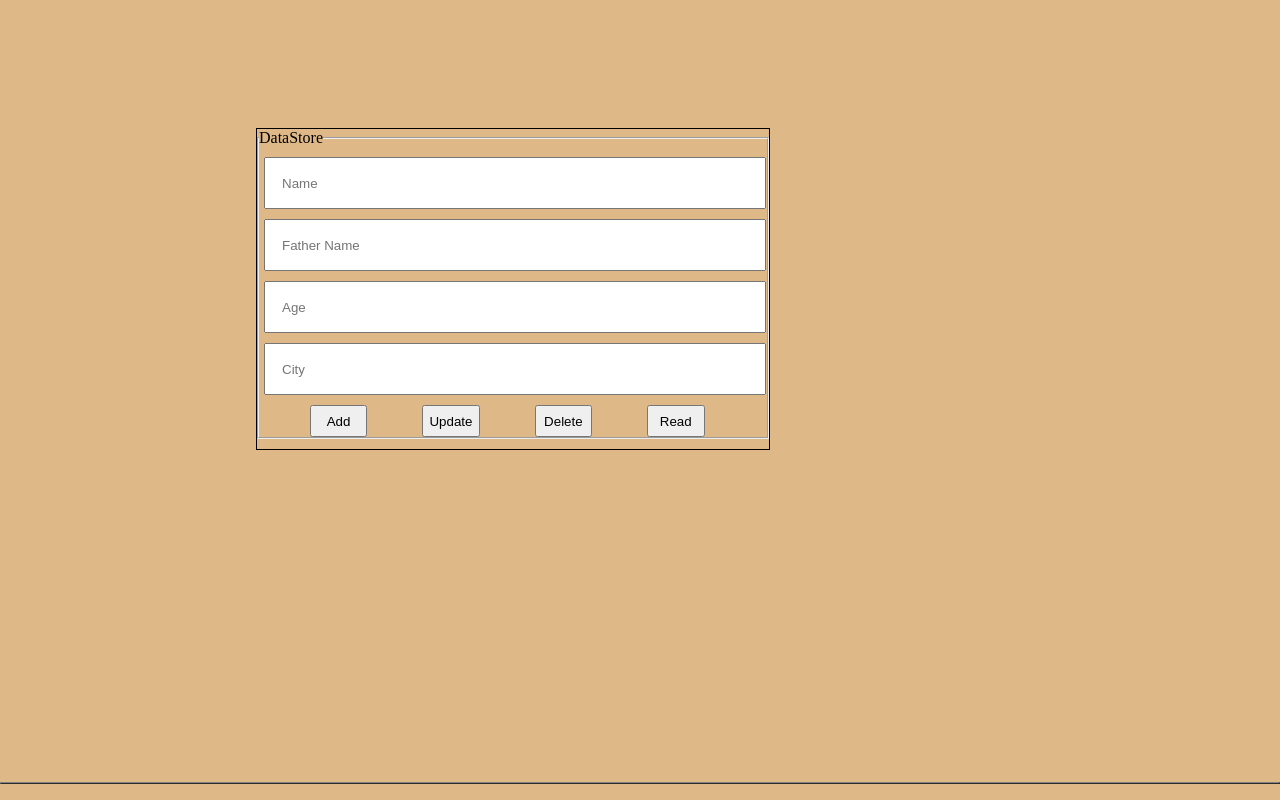
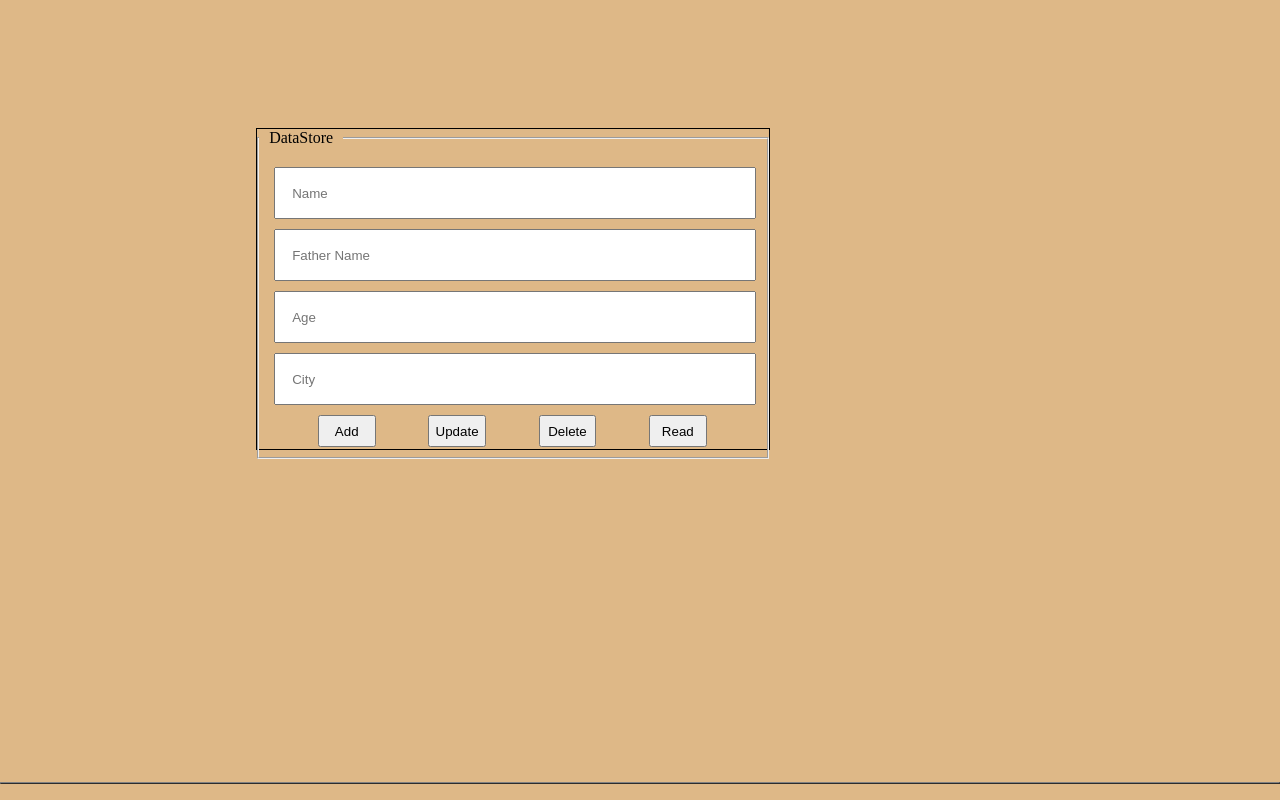
Before and after one commit to Sumitshukla307/Form, a plain HTML site: page index.html in a window 1280 px wide. Drawn offline with Linux system fonts and the light colour scheme.

Commit message:
Update style.css

```diff
--- a/style.css
+++ b/style.css
@@ -13,6 +13,13 @@ body{
     left: 32rem;
     height: 15rem;
     width: 30%;
+}
+legend{
+    padding-left: 2%;
+    padding-right: 2%;
+}
+.con2{
+    margin: 2%;
 }
 input{
 
```
